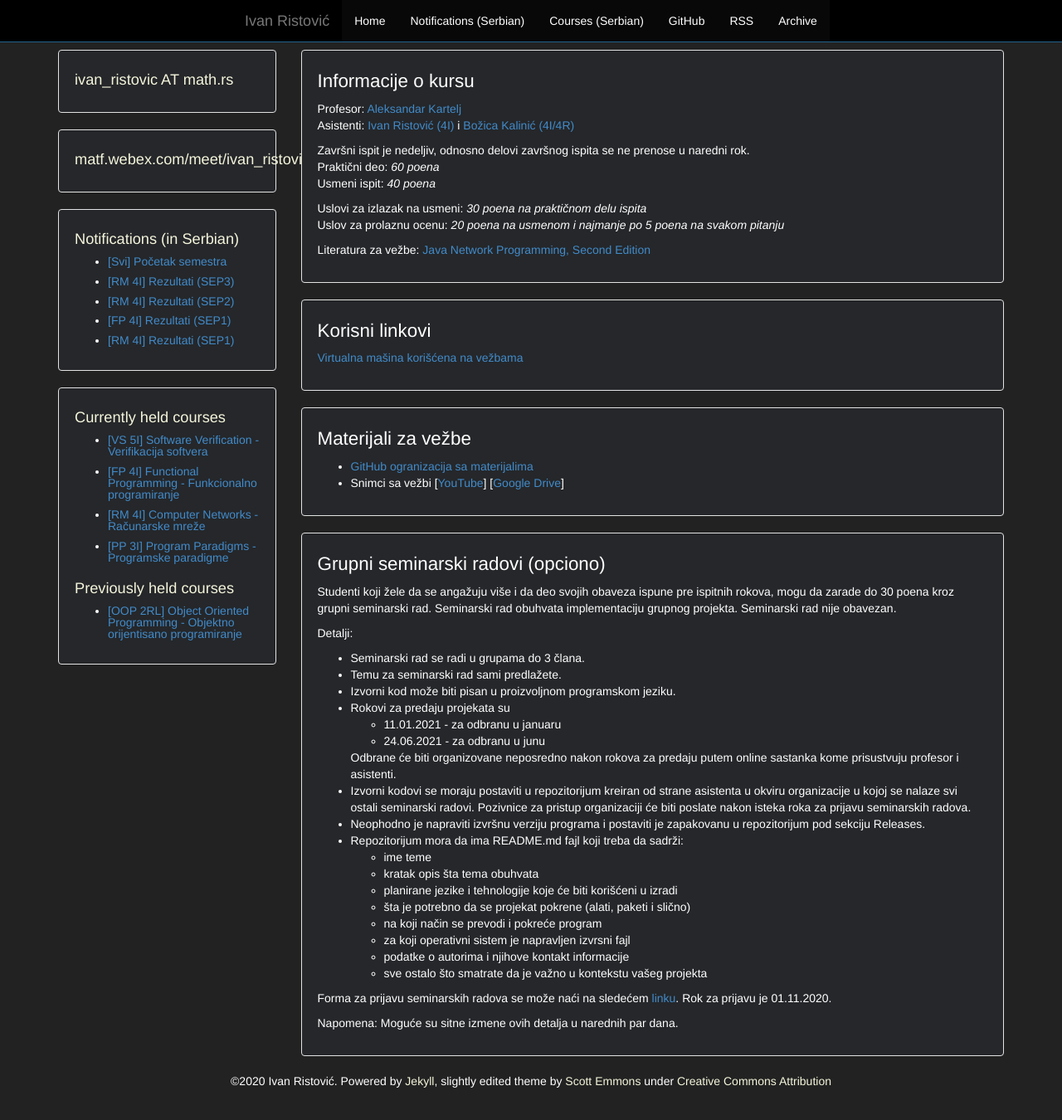
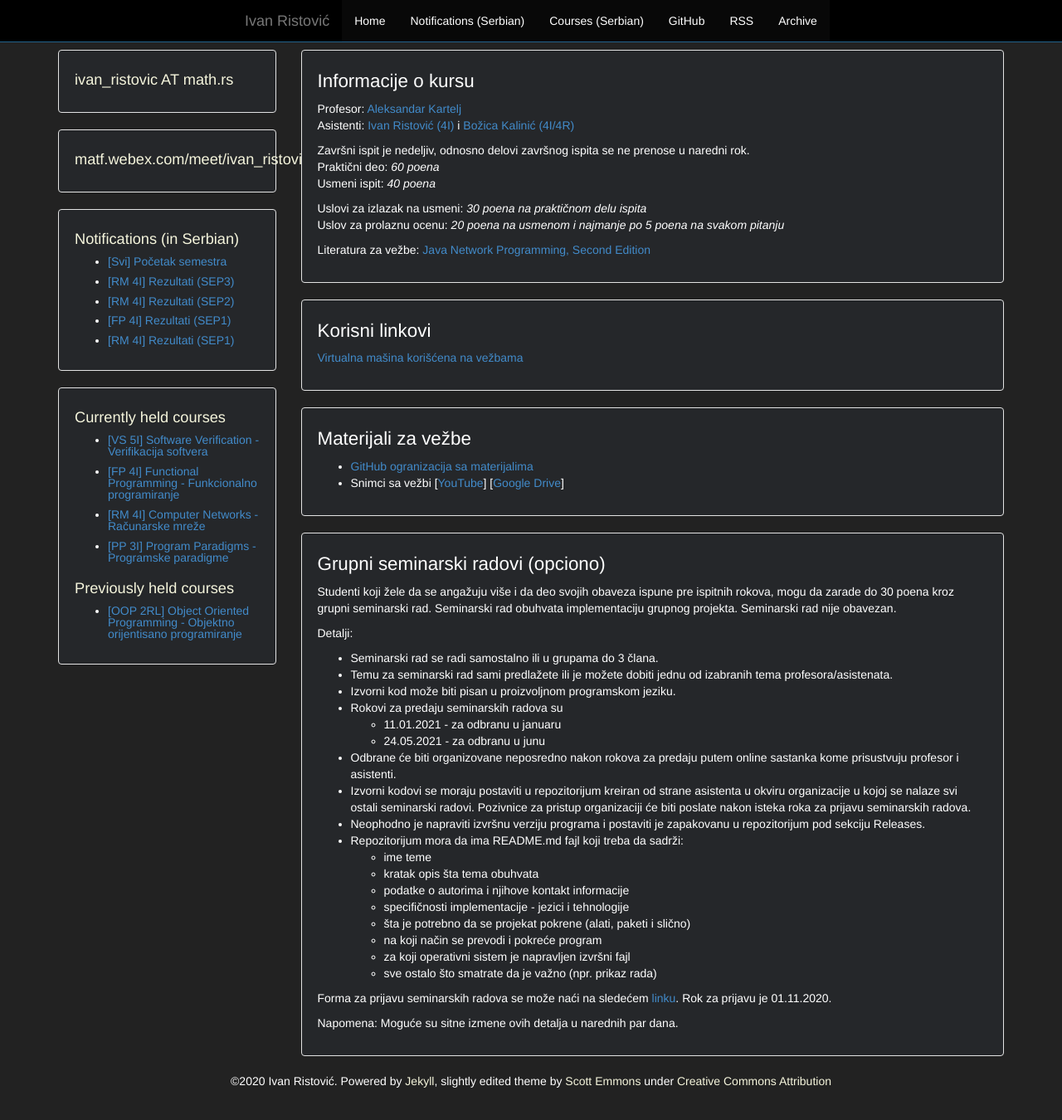
Before and after one commit to ivan-ristovic/ivan-ristovic.github.io, a Jekyll site: the page built from courses/rm/index.html, in a window 1280 px wide and 1383 px high. Shown: the top 1350 px of the window at 83% size. Built offline with Jekyll 4.4.1, drawn with Linux system fonts in a browser that asks for light colours.

Commit message:
[RM] Add projects info

```diff
--- a/courses/rm/index.html
+++ b/courses/rm/index.html
@@ -51,7 +51,6 @@ layout: default
   </ul>
 </div>
 
-
 <!-- TODO remove -->
 <div class="well">
   <h1>Grupni seminarski radovi (opciono)</h1>
@@ -62,15 +61,17 @@ layout: default
   <p>
     Detalji:
     <ul>
-      <li>Seminarski rad se radi u grupama do 3 člana.</li>
-      <li>Temu za seminarski rad sami predlažete.</li>
+      <li>Seminarski rad se radi samostalno ili u grupama do 3 člana.</li>
+      <li>Temu za seminarski rad sami predlažete ili je možete dobiti jednu od izabranih tema profesora/asistenata.</li>
       <li>Izvorni kod može biti pisan u proizvoljnom programskom jeziku.</li>
       <li>
-        Rokovi za predaju projekata su
+        Rokovi za predaju seminarskih radova su
         <ul>
           <li>11.01.2021 - za odbranu u januaru</li>
-          <li>24.06.2021 - za odbranu u junu</li>
+          <li>24.05.2021 - za odbranu u junu</li>
         </ul>
+      </li>
+      <li>
         Odbrane će biti organizovane neposredno nakon rokova za predaju putem online sastanka kome prisustvuju profesor i asistenti.
       </li>
       <li>
@@ -84,12 +85,12 @@ layout: default
         <ul>
           <li>ime teme</li>
           <li>kratak opis šta tema obuhvata</li>
-          <li>planirane jezike i tehnologije koje će biti korišćeni u izradi</li>
+          <li>podatke o autorima i njihove kontakt informacije</li>
+          <li>specifičnosti implementacije - jezici i tehnologije</li>
           <li>šta je potrebno da se projekat pokrene (alati, paketi i slično)</li>
           <li>na koji način se prevodi i pokreće program</li>
-          <li>za koji operativni sistem je napravljen izvrsni fajl</li>
-          <li>podatke o autorima i njihove kontakt informacije</li>
-          <li>sve ostalo što smatrate da je važno u kontekstu vašeg projekta  </li>
+          <li>za koji operativni sistem je napravljen izvršni fajl</li>
+          <li>sve ostalo što smatrate da je važno (npr. prikaz rada)</li>
         </ul>
       </li>
     </ul>
```
